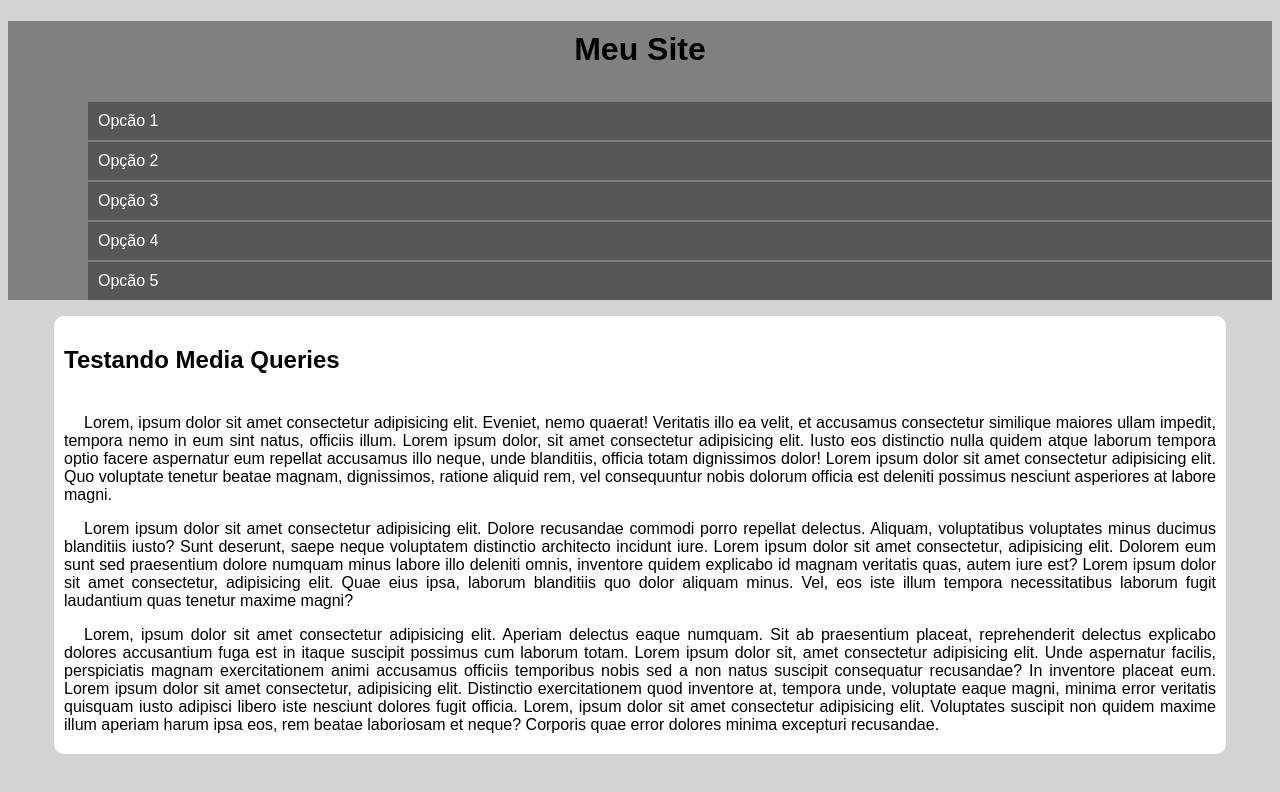
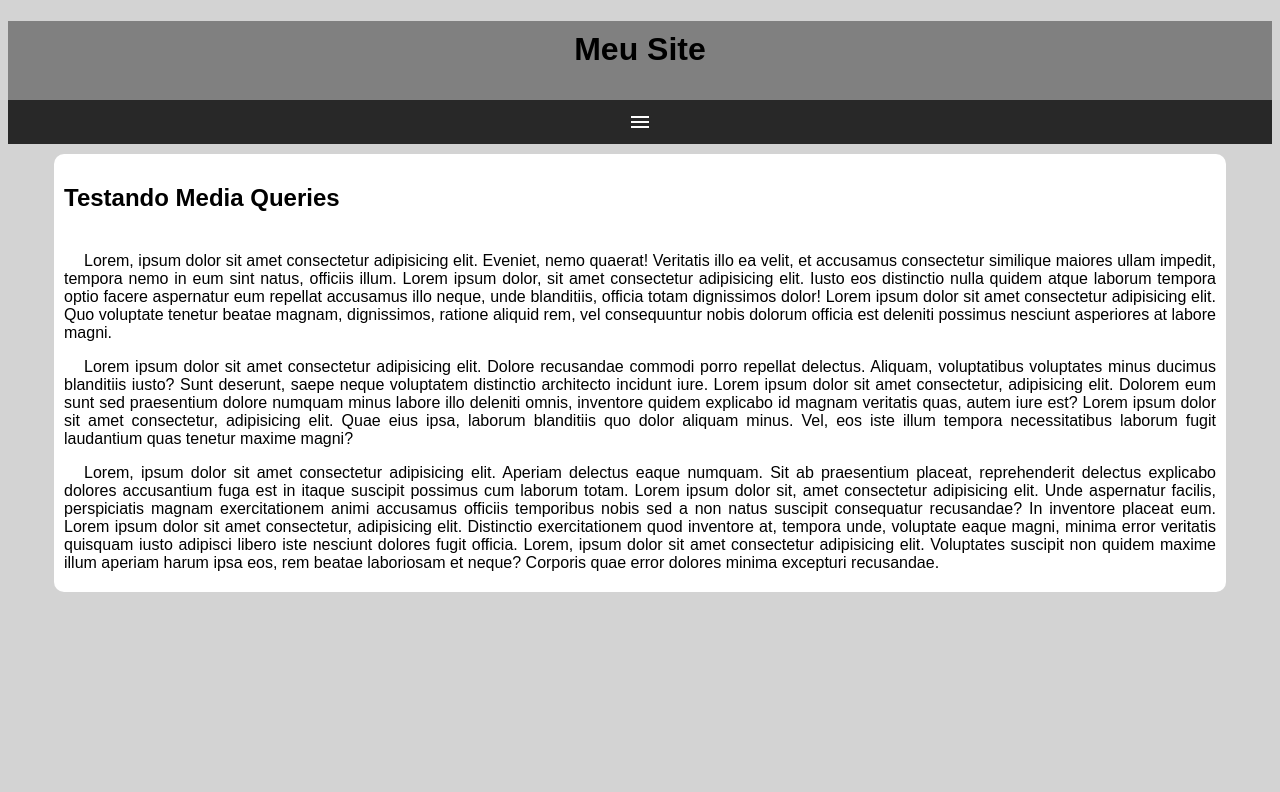
Before and after one commit to BrunoDavid16/html-css, a plain HTML site: page exercícios/ex026/mq005/index.html in a window 1280 px wide. Drawn offline with nearby package versions, Linux system fonts and the light colour scheme.

Commit message:
aprendi menu hamburguer

```diff
--- a/exercícios/ex026/mq005/estilos/style.css
+++ b/exercícios/ex026/mq005/estilos/style.css
@@ -16,8 +16,20 @@ header > h1 {
     padding: 10px;
     text-align: center;
 }
+span#burguer {
+   background-color: rgb(40, 40, 40);
+   color: white;
+   display: block;
+   text-align: center;
+   padding: 10px;
+   cursor: pointer;
+}
+span#burguer:hover {
+   background-color: white;
+   color: black;
+}
  menu {
-    display: block;
+    display: none;
  }
 
  menu > ul {
@@ -56,3 +68,10 @@ header > h1 {
     margin-bottom: 10px;
     text-indent: 20px;
  }
+ #itens {
+   display: none;
+}
+
+#itens.show {
+   display: block;
+}
--- a/exercícios/ex026/mq005/index.html
+++ b/exercícios/ex026/mq005/index.html
@@ -4,11 +4,17 @@
     <meta charset="UTF-8">
     <meta name="viewport" content="width=device-width, initial-scale=1.0">
     <title>Media Query</title>
+    <link rel="stylesheet" href="https://fonts.googleapis.com/css2?family=Material+Symbols+Outlined:opsz,wght,FILL,GRAD@20..48,100..700,0..1,-50..200&icon_names=menu" />
 </head>
 <link rel="stylesheet" href="estilos/style.css">
 <body>
     <header>
            <h1>Meu Site</h1>
+           <span id="burguer" class="material-symbols-outlined" onclick="clicMenu()">
+            menu
+        </span>
+
+            </span>
            <menu>
             <ul>
                 <li><a href="#">Opcão 1</a></li>
@@ -29,6 +35,16 @@
               <p>Lorem, ipsum dolor sit amet consectetur adipisicing elit. Aperiam delectus eaque numquam. Sit ab praesentium placeat, reprehenderit delectus explicabo dolores accusantium fuga est in itaque suscipit possimus cum laborum totam. Lorem ipsum dolor sit, amet consectetur adipisicing elit. Unde aspernatur facilis, perspiciatis magnam exercitationem animi accusamus officiis temporibus nobis sed a non natus suscipit consequatur recusandae? In inventore placeat eum. Lorem ipsum dolor sit amet consectetur, adipisicing elit. Distinctio exercitationem quod inventore at, tempora unde, voluptate eaque magni, minima error veritatis quisquam iusto adipisci libero iste nesciunt dolores fugit officia. Lorem, ipsum dolor sit amet consectetur adipisicing elit. Voluptates suscipit non quidem maxime illum aperiam harum ipsa eos, rem beatae laboriosam et neque? Corporis quae error dolores minima excepturi recusandae.</p>
         </article>
     </main>
+    <script>
+ function clicMenu() {
+            var itens = document.getElementById("itens");
+            if (itens.style.display == 'block') {
+                itens.style.display = "none";
+            } else {
+                itens.style.display = 'block';
+            }
+        }
+    </script>
 
 </body>
 </html>
```
